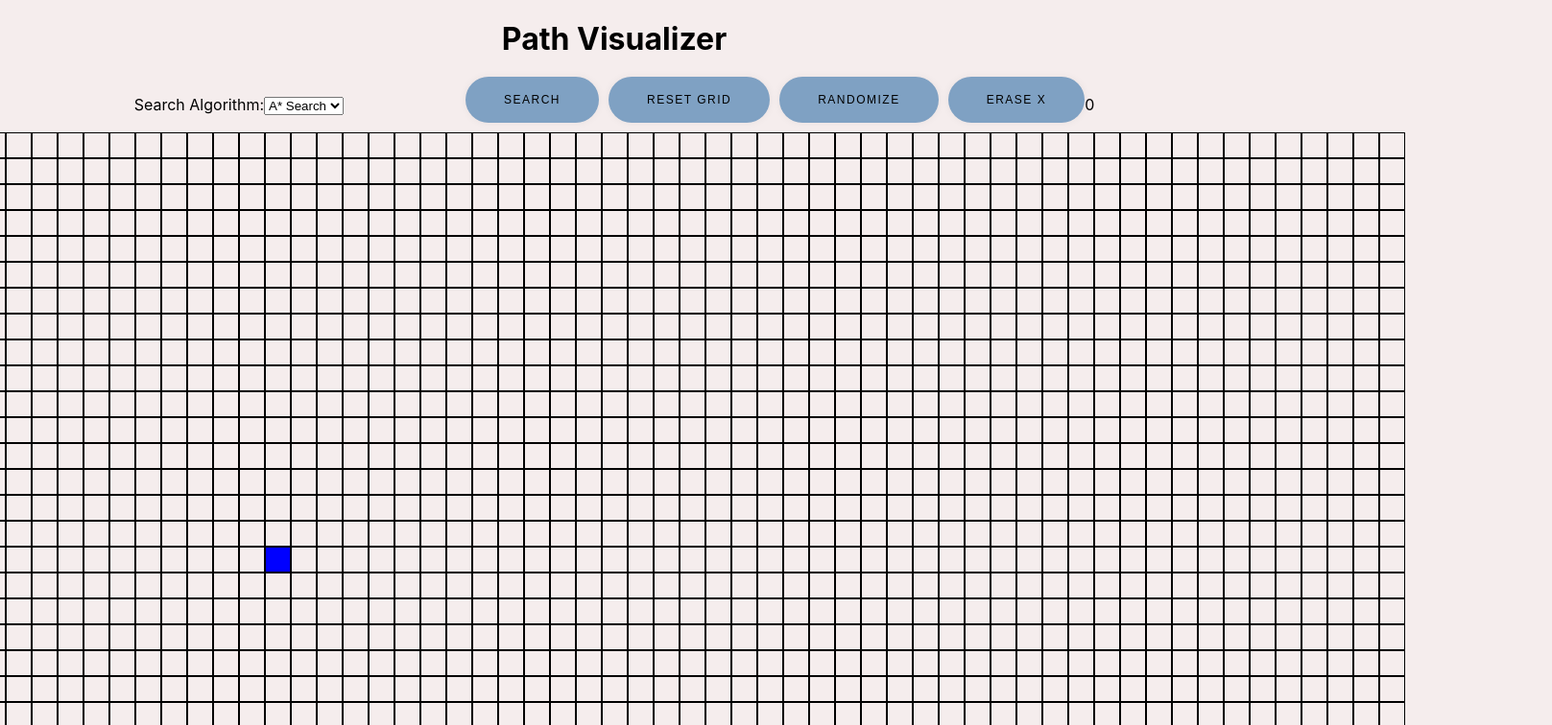
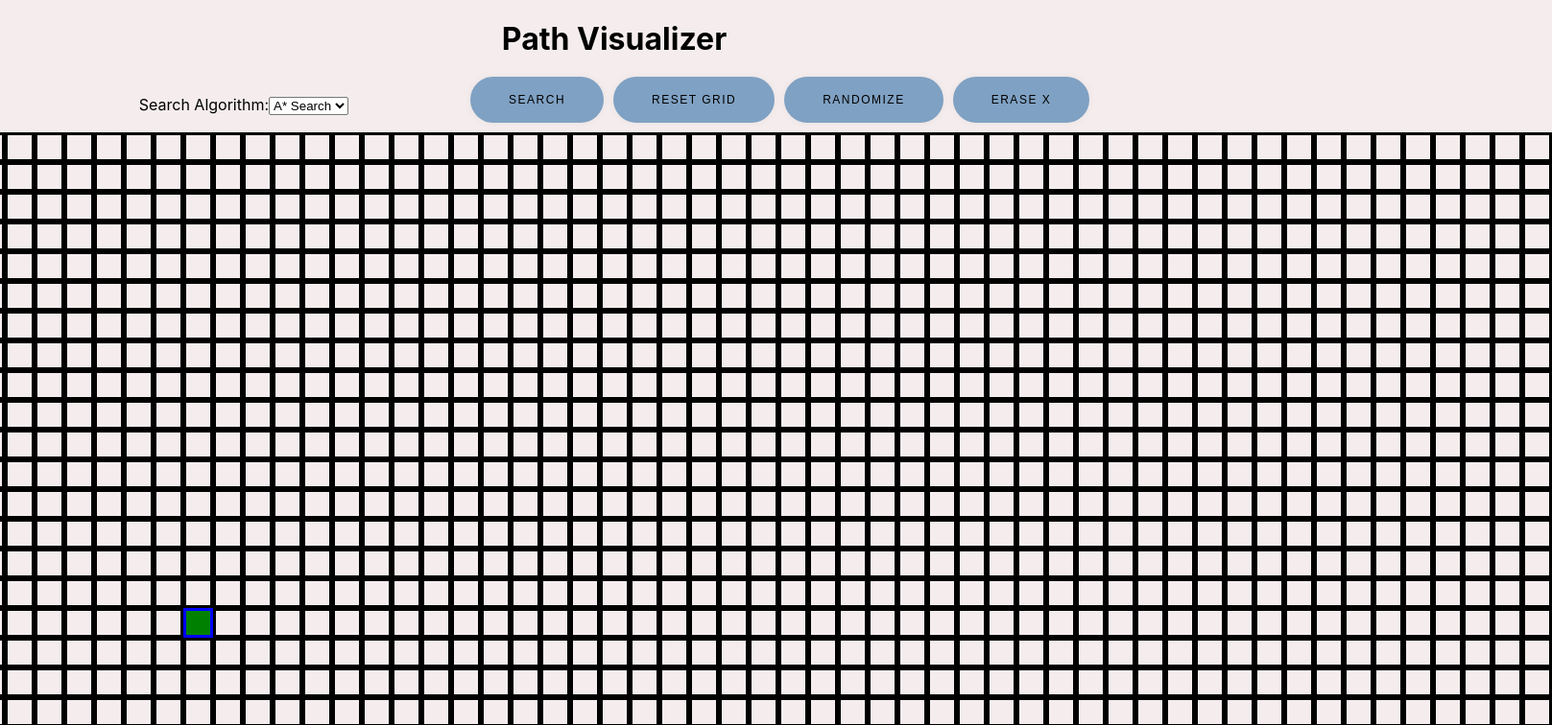
Before and after one commit to Jasonchen272/Path-Search-Visualizer, a React (Create React App) app: page / in a window 1280 px wide. Shown: the top 756 px of the page at 96% size, 1617 px wide, since content can reach past the window. Built offline with nearby package versions, Linux system fonts and the light colour scheme.

Commit message:
Revert "fix bug where player could move off screen player temporary blue"

```diff
--- a/src/VisualizerComponents/Node.css
+++ b/src/VisualizerComponents/Node.css
@@ -60,7 +60,7 @@ button {
     flex-direction: column;
     align-items: center;
     justify-content: center;
-    background-color: blue;
+    background-color: green;
 }
 
 .end-node {
--- a/src/VisualizerComponents/Node.js
+++ b/src/VisualizerComponents/Node.js
@@ -7,7 +7,8 @@ function Node({type, x, y}) {
     return (
         <div
             className={type === 'start' ? 'start-node' : type === 'end' ? 'end-node' : 'path-node'}
-            id= {`${x},${y}`}>
+            id= {`${x},${y}`}
+            style={{border: type === 'start' ? "blue solid" : 'solid'}}>
         </div>
     )
 }
--- a/src/VisualizerComponents/SearchVisualizer.js
+++ b/src/VisualizerComponents/SearchVisualizer.js
@@ -4,7 +4,7 @@ import './Node.css'
 import { getBFSAnimations, getAStarAnimations, getDFSAnimations, getDijkstraAnimations } from '../SearchAlgorithms/searchAlgorithms.js';
 
 const GRID_HEIGHT = 30;
-const GRID_WIDTH = 61;
+const GRID_WIDTH = 63;
 let start = [randomIntFromInterval(0, GRID_HEIGHT - 1), randomIntFromInterval(0, GRID_WIDTH - 1)];
 let end = [randomIntFromInterval(0, GRID_HEIGHT - 1), randomIntFromInterval(0, GRID_WIDTH - 1)];
 
@@ -19,7 +19,6 @@ function SearchVisualizer () {
     const [draggable, setDraggable] = useState(false);
     const [erase, setErase] = useState(false)
     const [player, setPlayer] = useState(start)
-    const [steps, setSteps] = useState(0)
 
     useEffect(() => {
         initializeGrid()
@@ -93,10 +92,6 @@ function SearchVisualizer () {
     }
 
     function reset() {
-        setSteps(0)
-        document.getElementsByClassName('graph-row')[player[0]].children[player[1]].style.backgroundColor = "#F5EDED";
-        document.getElementsByClassName('graph-row')[start[0]].children[start[1]].style.backgroundColor = "blue";
-        setPlayer(start)
         for (let i = 0; i < GRID_HEIGHT; i++) {
             for (let j = 0; j < GRID_WIDTH; j ++){
                 updateGrid(i, j, false, 'path')
@@ -161,14 +156,12 @@ function SearchVisualizer () {
 
             }
             if (moved) {
-                setSteps(steps + 1)
+                if (newX === end[0] && newY === end[1]) {
+                    alert("finished maze")
+                }
                 setPlayer([newX, newY])
-                document.getElementsByClassName('graph-row')[newX].children[newY].style.backgroundColor = "blue";
-                document.getElementsByClassName('graph-row')[x].children[y].style.backgroundColor = "#F5EDED";
-                if (newX === end[0] && newY === end[1]) {
-                    const message = "finished maze in " + steps + " steps"
-                    alert(message)
-                }
+                document.getElementsByClassName('graph-row')[newX].children[newY].style.border = "blue solid";
+                document.getElementsByClassName('graph-row')[x].children[y].style.border = "solid";
             }
 
         };
@@ -180,7 +173,7 @@ function SearchVisualizer () {
         return () => {
             document.removeEventListener('keydown', handleKeyDown);
         };
-    }, [player, grid, steps]);  // Dependency array includes 'player'
+    }, [player, grid]);  // Dependency array includes 'player'
 
     return (
         <>
@@ -205,7 +198,6 @@ function SearchVisualizer () {
                     <button onClick={randomMaze}>Randomize</button>
                     <button onClick={() => setErase(!erase)}>{erase ? "Erase  ✔" : "Erase X"}</button>
                 </div>
-                {steps}
             </div>
             <div
                 onMouseDown={() => setDraggable(true)}
```
